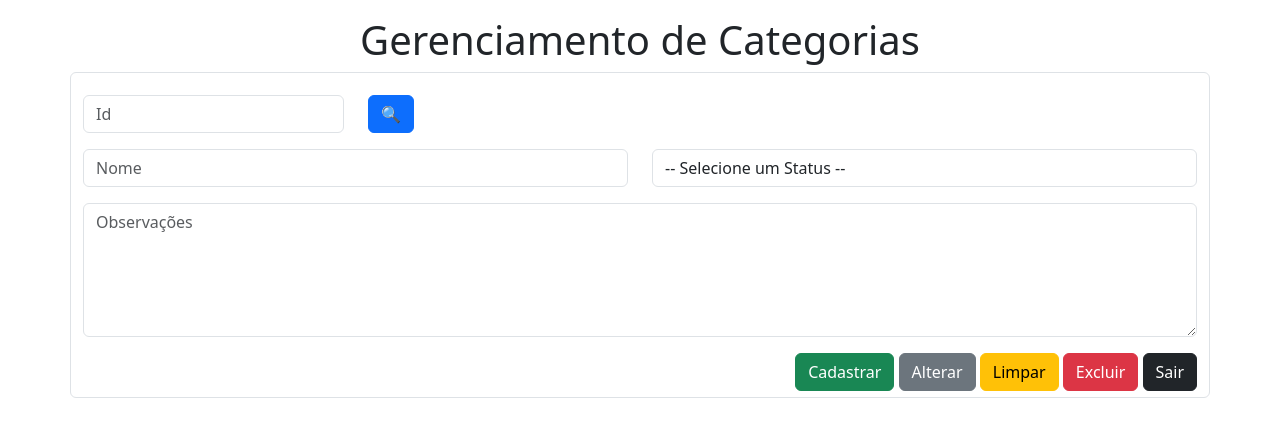
After one commit to JohannBenjamin/PHP, a PHP site: page /TelaCategoria.php in a window 1280 px wide. The commit adds this page. Shown: the top 437 px of the page. Run offline with PHP 8.4, Linux system fonts and the light colour scheme; some libraries are stand-ins or nearby versions.

Commit message:
Criação da tela de Categoria e retoques no Usuario

```diff
--- /dev/null
+++ b/AulaMiniProjeto/TelaCategoria.php
@@ -0,0 +1,56 @@
+<!DOCTYPE html>
+<html lang="en">
+<head>
+    <meta charset="UTF-8">
+    <meta http-equiv="X-UA-Compatible" content="IE=edge">
+    <meta name="viewport" content="width=device-width, initial-scale=1.0">
+    <title>Categoria</title>
+    <link rel="stylesheet" href="../css/bootstrap.css">
+</head>
+<body>
+    <div class="container mt-3">
+        <div class="row">
+            <div class="col-sm-12 text-center">
+                <h1>Gerenciamento de Categorias</h1>
+            </div>
+            <form action="" method="post" class="form-control">
+                <div class="row mt-3">
+                    <div class="col-sm-3">
+                        <input type="number" name="txtId" id="txtId" class="form-control" placeholder="Id">
+                    </div>
+                    <div class="col-sm-9">
+                        <button id="btnBuscar" name="btnBuscar" class="btn btn-primary" formaction="TelaCategoria.php">&#128269;</button>
+                    </div>
+                </div>
+                <div class="row mt-3">
+                    <div class="col-sm-6">
+                        <input type="text" name="txtNome" id="txtNome" class="form-control" placeholder="Nome">
+                    </div>
+                    <div class="col-sm-6">
+                        <select name="txtStatus" class="form-control" id="txtStatus">
+                            <option value="">-- Selecione um Status --</option>
+                            <option value="Ativo">Ativo</option>
+                            <option value="Inativo">Inativo</option>
+                        </select>
+                    </div>
+                </div>
+                <div class="row mt-3">
+                    <div class="col-sm-12">
+                        <textarea name="txtObs" id="txtObs" rows="5" class="form-control" placeholder="Observações"></textarea>
+                    </div>
+                </div>
+                <div class="row mt-3">
+                    <div class="col-sm-12 text-end">
+                        <button id="btnCadastrar" name="btnCadastrar" class="btn btn-success" formaction="TelaUsuario.php" value="cadastrar">Cadastrar</button>
+                        <button id="btnAlterar" name="btnAlterar" class="btn btn-secondary" formaction="TelaUsuario.php" value="alterar">Alterar</button>
+                        <button id="btnLimpar" name="btnLimpar" class="btn btn-warning" formaction="TelaUsuario.php" value="limpar">Limpar</button>
+                        <button id="btnExcluir" name="btnExcluir" class="btn btn-danger" formaction="TelaUsuario.php" value="excluir">Excluir</button>
+                        <button id="btnSair" name="btnSair" class="btn btn-dark" formaction="TelaUsuario.php" value="sair">Sair</button>
+                    </div>
+                </div>
+            </form>
+        </div>
+    </div>
+    <script src="../js/bootstrap.js"></script>
+</body>
+</html>
```
Also changed, not shown: AulaMiniProjeto/TelaUsuario.php (renamed from AulaMiniProjeto/pag01.php, +9 -14 lines).
